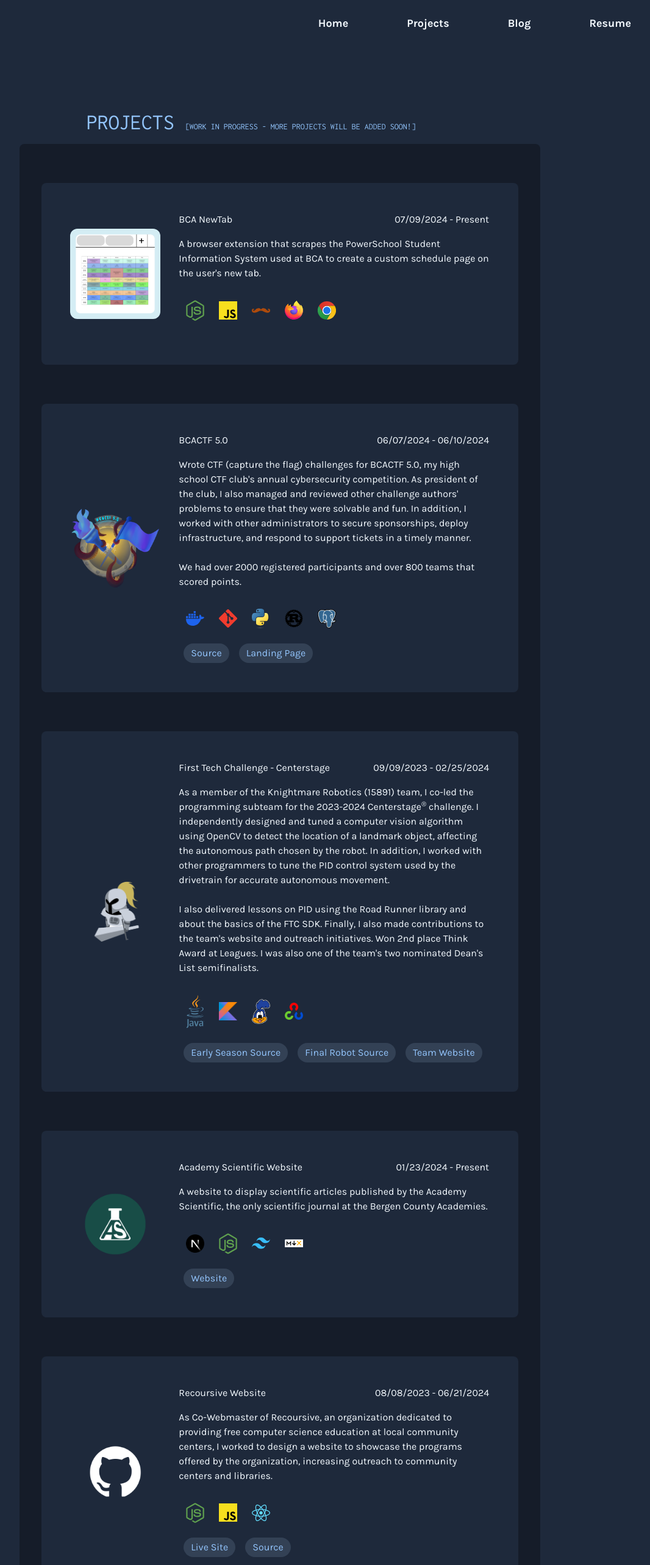
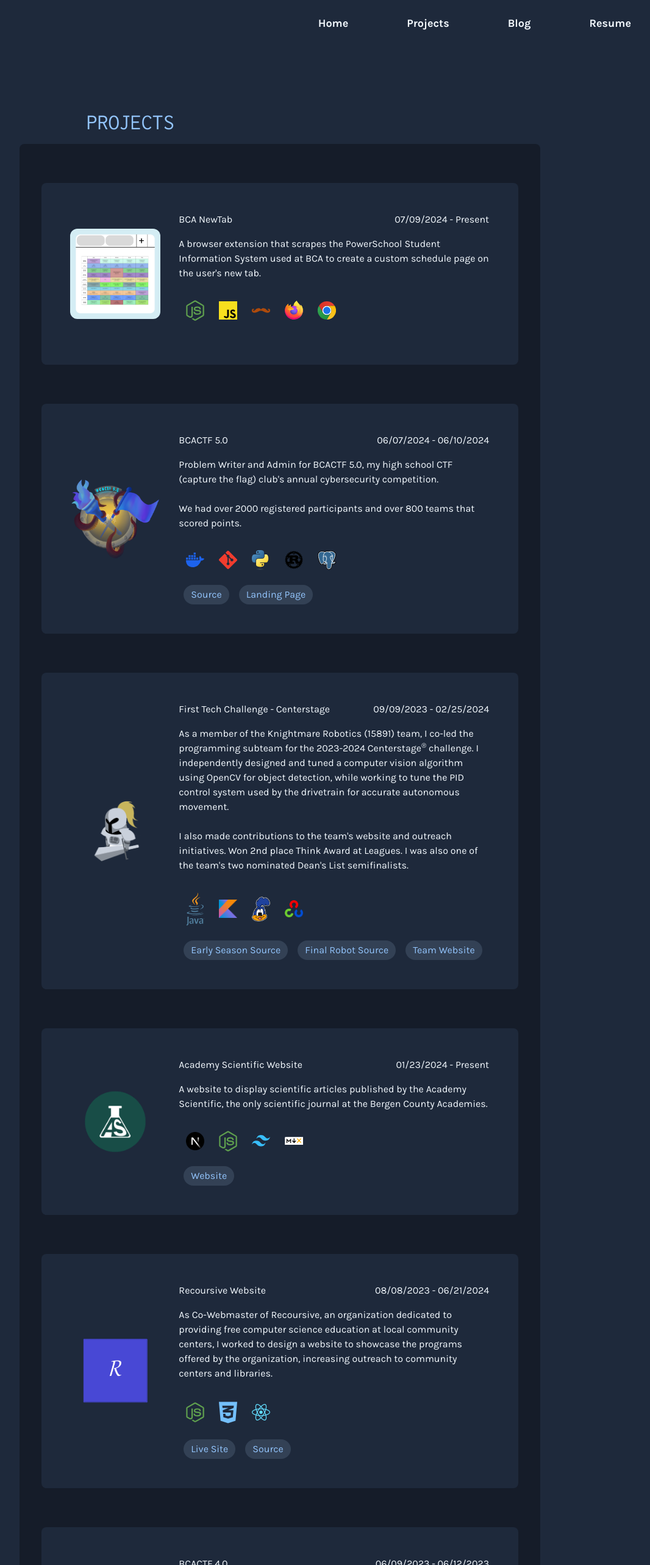
Before and after one commit to mud-ali/website, a Next.js app: page /projects in a window 1280 px wide. Shown: the top 2566 px of the page at 61% size, without its empty margins (181-1247 px from the left). Built offline with nearby package versions, Linux system fonts and the light colour scheme.

Commit message:
clean up projects page

```diff
--- a/app/projects/page.tsx
+++ b/app/projects/page.tsx
@@ -11,7 +11,7 @@ export default function Home() {
             <Header />
             <div className="content flex flex-col items-center justify-between md:px-32 pt-20 md:pt-24 pb-4">
                 <h2 className="lg:block lg:ml-12 mt-8 text-4xl uppercase text-blue-300 font-body text-center lg:text-left w-2/3" id="projects">
-                    Projects <span className="text-sm">[Work in progress - more projects will be added soon!]</span>
+                    Projects {/*<span className="text-sm">[Work in progress - more projects will be added soon!]</span>*/}
                 </h2>
                 <div className={`sm:min-h-[80vh] h-full bg-dark-tint border-0 w-full lg:w-5/6 my-4 pt-4 sm:py-8
                                 rounded-md md:rounded-lg shadow-0 shadow-accent-hue`}>
--- a/data/projectInfo.ts
+++ b/data/projectInfo.ts
@@ -1,29 +1,31 @@
-import type { Project } from "@/types/project"
+import BCACTFIV from "@/assets/BCACTF_IV.png"
+import BCACTFV from "@/assets/BCACTF_V.png"
+import OpenCV from "@/assets/OpenCV.png"
+import AcadSciLogo from "@/assets/acadsci.png"
+import Chrome from "@/assets/chrome.svg"
+import CSSLogo from "@/assets/css.svg"
+import Docker from "@/assets/docker.svg"
+import Firefox from "@/assets/firefox.svg"
+import Git from "@/assets/git.svg"
 import GithubLogo from "@/assets/github.png"
-import BCACTFV from "@/assets/BCACTF_V.png"
-import BCACTFIV from "@/assets/BCACTF_IV.png"
-import Titanium from "@/assets/titaniumknights.png"
+import Handlebars from "@/assets/hbs.svg"
+import Inventor from "@/assets/inventor.svg"
+import Java from "@/assets/java.svg"
+import Javascript from "@/assets/javascript.svg"
+import Kotlin from "@/assets/kotlin.png"
+import MDXLogo from "@/assets/mdx.svg"
+import NewTabExt from "@/assets/newtab.png"
 import NextJS from "@/assets/nextjs.png"
-import Tailwind from "@/assets/tailwind.svg"
-import Java from "@/assets/java.svg"
-import Kotlin from "@/assets/kotlin.png"
-import Roadrunner from "@/assets/roadrunner.png"
-import OpenCV from "@/assets/OpenCV.png"
-import Docker from "@/assets/docker.svg"
-import Git from "@/assets/git.svg"
-import Python from "@/assets/python.svg"
-import Rust from "@/assets/rust.svg"
 import Node from "@/assets/node.svg"
 import Postgres from "@/assets/postgre.svg"
-import Inventor from "@/assets/inventor.svg"
-import Javascript from "@/assets/javascript.svg"
+import Python from "@/assets/python.svg"
 import ReactLogo from "@/assets/react.svg"
-import Chrome from "@/assets/chrome.svg"
-import Firefox from "@/assets/firefox.svg"
-import Handlebars from "@/assets/hbs.svg"
-import MDXLogo from "@/assets/mdx.svg"
-import AcadSciLogo from "@/assets/acadsci.png"
-import NewTabExt from "@/assets/newtab.png"
+import Recoursive from "@/assets/recoursive.png"
+import Roadrunner from "@/assets/roadrunner.png"
+import Rust from "@/assets/rust.svg"
+import Tailwind from "@/assets/tailwind.svg"
+import Titanium from "@/assets/titaniumknights.png"
+import type { Project } from "@/types/project"
 
 export const projectInfo : Project[] = [
     {
@@ -37,7 +39,7 @@ export const projectInfo : Project[] = [
     },
     {
         name: "BCACTF 5.0",
-        desc: "Wrote CTF (capture the flag) challenges for BCACTF 5.0, my high school CTF club's annual cybersecurity competition. As president of the club, I also managed and reviewed other challenge authors' problems to ensure that they were solvable and fun. In addition, I worked with other administrators to secure sponsorships, deploy infrastructure, and respond to support tickets in a timely manner. <br/> <br/> We had over 2000 registered participants and over 800 teams that scored points.",
+        desc: "Problem Writer and Admin for BCACTF 5.0, my high school CTF (capture the flag) club's annual cybersecurity competition. <br/> <br/> We had over 2000 registered participants and over 800 teams that scored points.",
         icon: BCACTFV,
         when: "06/07/2024 - 06/10/2024",
         url: [["https://github.com/BCACTF/bcactf-5.0", "Source"], ["https://5.bcactf.com/", "Landing Page"]],
@@ -46,7 +48,7 @@ export const projectInfo : Project[] = [
     },
     {
         name: "First Tech Challenge - Centerstage",
-        desc: "As a member of the Knightmare Robotics (15891) team, I co-led the programming subteam for the 2023-2024 Centerstage<sup>®</sup> challenge. I independently designed and tuned a computer vision algorithm using OpenCV to detect the location of a landmark object, affecting the autonomous path chosen by the robot. In addition, I worked with other programmers to tune the PID control system used by the drivetrain for accurate autonomous movement. <br><br>I also delivered lessons on PID using the Road Runner library and about the basics of the FTC SDK. Finally, I also made contributions to the team's website and outreach initiatives. Won 2nd place Think Award at Leagues. I was also one of the team's two nominated Dean's List semifinalists.",
+        desc: "As a member of the Knightmare Robotics (15891) team, I co-led the programming subteam for the 2023-2024 Centerstage<sup>®</sup> challenge. I independently designed and tuned a computer vision algorithm using OpenCV for object detection, while working to tune the PID control system used by the drivetrain for accurate autonomous movement. <br><br> I also made contributions to the team's website and outreach initiatives. Won 2nd place Think Award at Leagues. I was also one of the team's two nominated Dean's List semifinalists.",
         icon: Titanium,
         when: "09/09/2023 - 02/25/2024",
         url: [["https://github.com/titanium-knights/knightmares-centerstage-2023", "Early Season Source"], ["https://github.com/titanium-knights/knightmares-centerstage-2024", "Final Robot Source"], ["https://titanium-knights.github.io", "Team Website"]],
@@ -65,11 +67,11 @@ export const projectInfo : Project[] = [
     {
         name: "Recoursive Website",
         desc: "As Co-Webmaster of Recoursive, an organization dedicated to providing free computer science education at local community centers, I worked to design a website to showcase the programs offered by the organization, increasing outreach to community centers and libraries.",
-        icon: GithubLogo,
+        icon: Recoursive,
         when: "08/08/2023 - 06/21/2024",
         url: [["https://recoursivetutoring.vercel.app/", "Live Site"],["https://github.com/recoursivetutoring/website", "Source"]],
-        tech: [Node, Javascript, ReactLogo],
-        techTitle: ["NodeJS", "JavaScript", "React"]
+        tech: [Node, CSSLogo, ReactLogo],
+        techTitle: ["NodeJS", "CSS", "React"]
     },
     {
         name: "BCACTF 4.0",
@@ -95,7 +97,7 @@ export const projectInfo : Project[] = [
         icon: GithubLogo,
         when: "07/07/2024 - Present",
         url: [["https://www.github.com/mud-ali", "Source"], ["https://mudasir.vercel.app/", "Homepage"]],
-        tech: [Node, NextJS, Tailwind],
-        techTitle: ["NodeJS", "NextJS", "TailwindCSS"]
+        tech: [Node, NextJS, Tailwind, MDXLogo],
+        techTitle: ["NodeJS", "NextJS", "TailwindCSS", "MDX"]
     },
 ]
```
Also changed, not shown: assets/css.svg (added), assets/recoursive.png (added).
